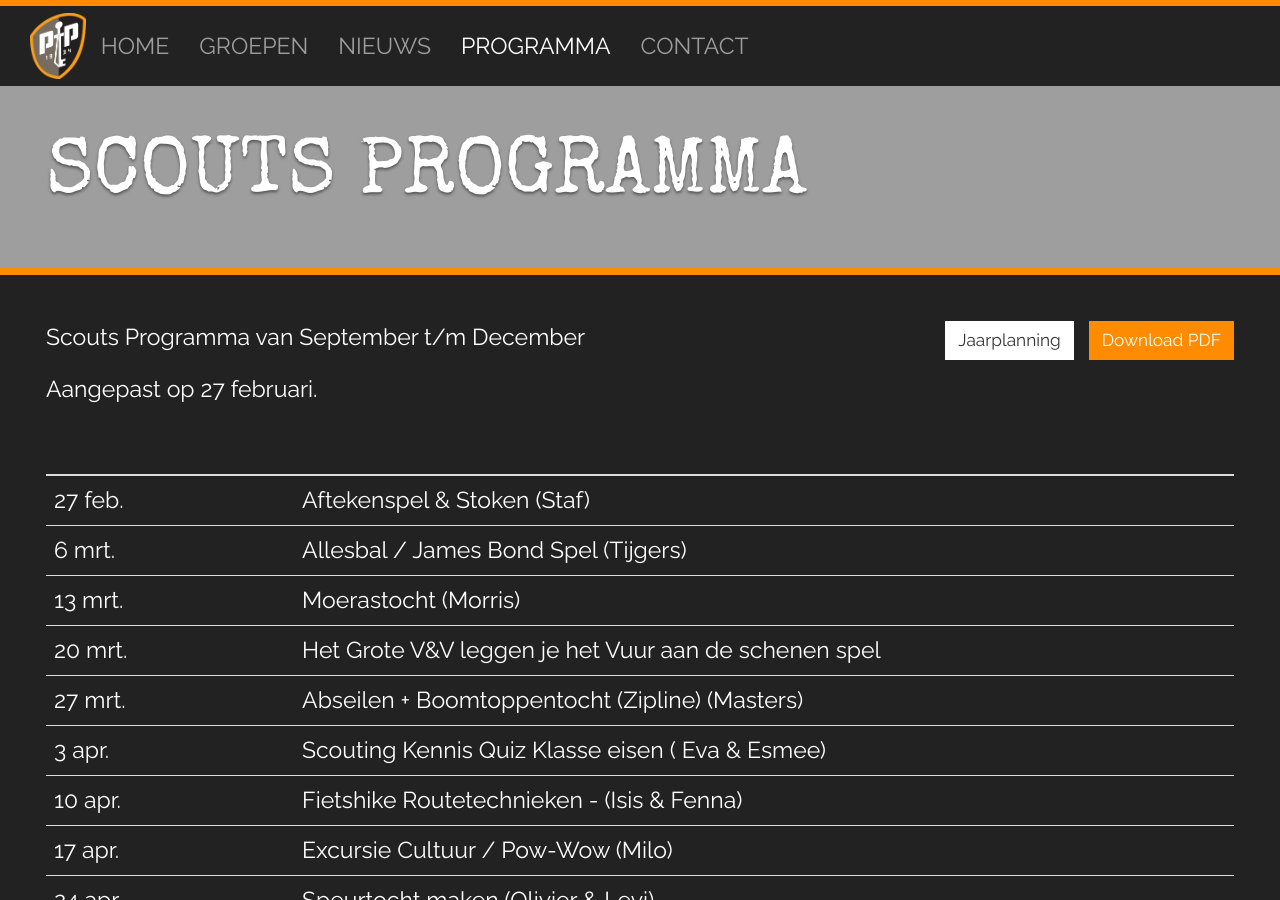
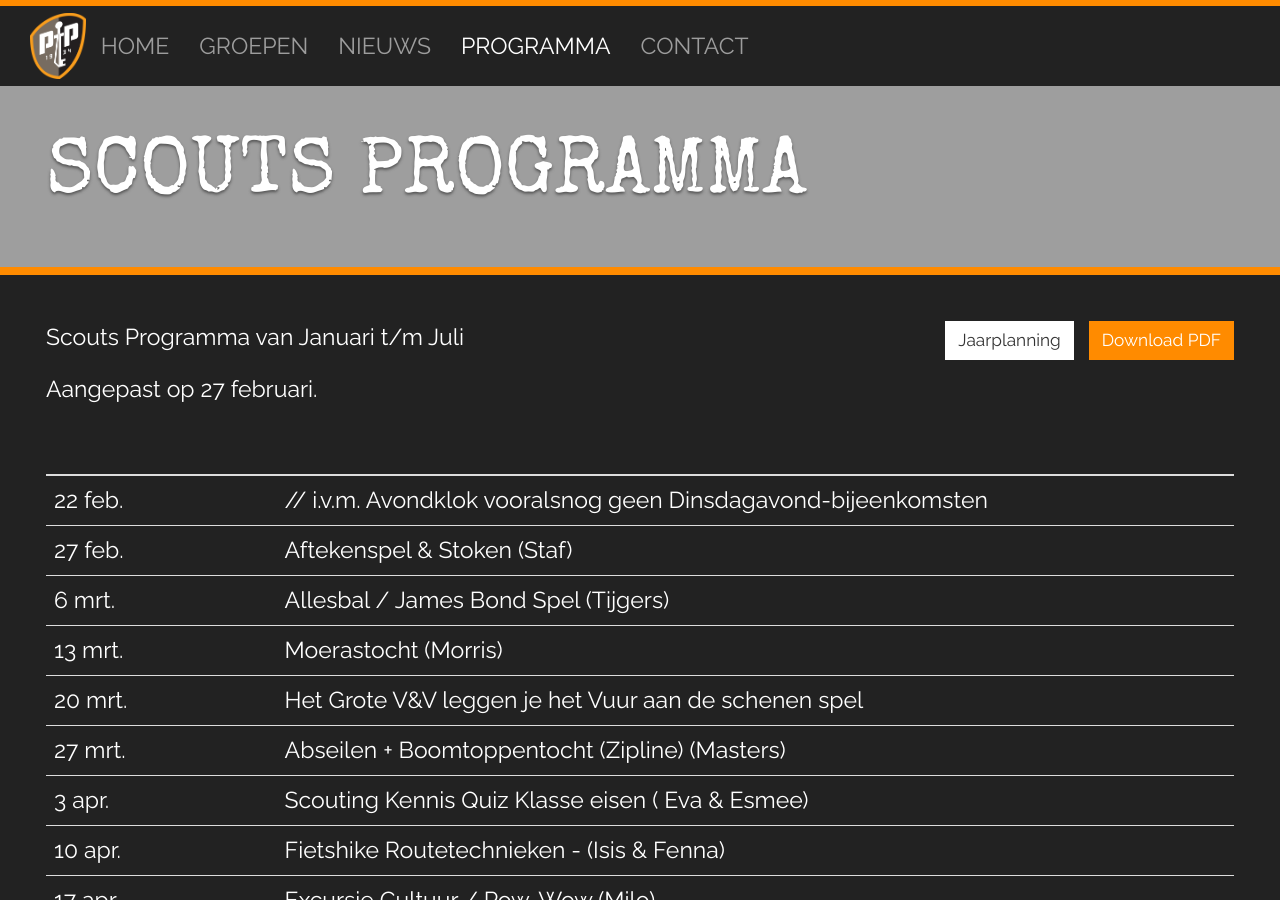
Before and after one commit to nognooitmeegemaakt/website, a Jekyll site: the page built from _agenda/scouts.md, in a window 1280 px wide and 900 px high. Built offline with Jekyll 4.4.1, drawn with Linux system fonts in a browser that asks for light colours; some web fonts are replaced.

Commit message:
Update scouts.md Agenda through CMS
By Guidon van den Berg (141.101.105.41)

```diff
--- a/_agenda/scouts.md
+++ b/_agenda/scouts.md
@@ -6,12 +6,13 @@ agenda: scouts
 footer: ""
 ---
 
-Scouts Programma van September t/m December
+Scouts Programma van Januari t/m Juli
 
 Aangepast op 27 februari.
 
 | | |
 |---|---|
+| 22 feb. | // i.v.m. Avondklok vooralsnog geen Dinsdagavond-bijeenkomsten |
 | 27 feb. | Aftekenspel & Stoken (Staf) |
 | 6 mrt. | Allesbal / James Bond Spel (Tijgers) |
 | 13 mrt. | Moerastocht (Morris) |
```
